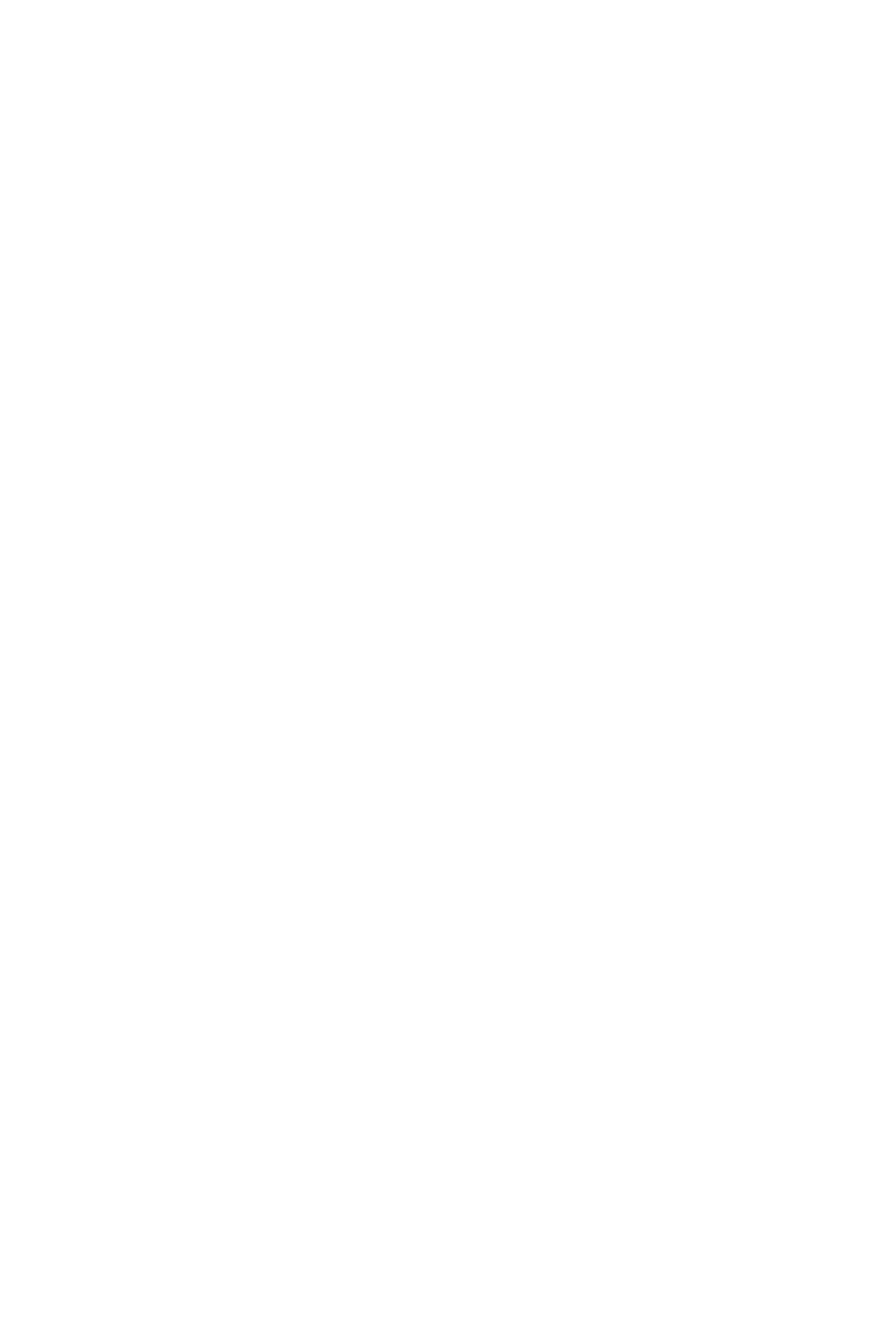
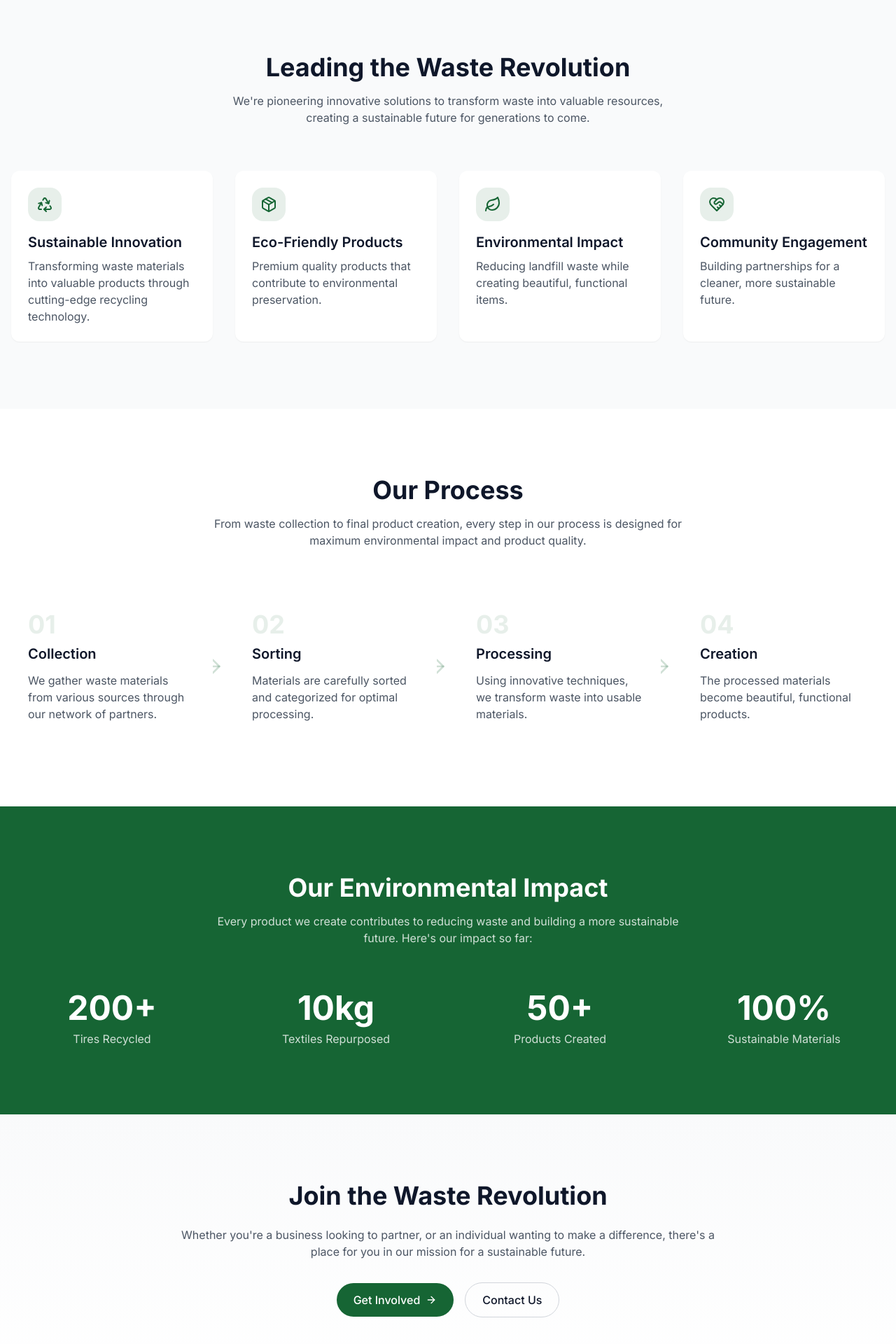
Before and after one commit to dtima/clsventures, a React (Vite) app: page / in a window 1280 px wide. Shown: the part 820-2740 px from the top of the page at 70% size. Before the commit the page ends 800 px from the top, so only its background shows below. Built offline with nearby package versions, Linux system fonts and the light colour scheme.

Commit message:
Implement remaining home page features
This commit continues the implementation of features for the home page.  Further details are not provided at this time.

```diff
--- /dev/null
+++ b/src/components/CTA.tsx
@@ -0,0 +1,38 @@
+
+import { ArrowRight } from "lucide-react";
+import { Link } from "react-router-dom";
+
+const CTA = () => {
+  return (
+    <section className="py-24 bg-gradient-to-b from-gray-50 to-white">
+      <div className="container mx-auto px-4">
+        <div className="max-w-3xl mx-auto text-center">
+          <h2 className="text-3xl md:text-4xl font-bold text-secondary-dark mb-6">
+            Join the Waste Revolution
+          </h2>
+          <p className="text-gray-600 mb-8">
+            Whether you're a business looking to partner, or an individual wanting to make
+            a difference, there's a place for you in our mission for a sustainable future.
+          </p>
+          <div className="flex flex-col sm:flex-row items-center justify-center gap-4">
+            <Link
+              to="/get-involved"
+              className="inline-flex items-center px-6 py-3 rounded-full bg-primary text-white font-medium hover:bg-primary-dark transition-colors duration-200 group"
+            >
+              Get Involved
+              <ArrowRight className="ml-2 h-4 w-4 transition-transform duration-200 group-hover:translate-x-1" />
+            </Link>
+            <Link
+              to="/contact"
+              className="inline-flex items-center px-6 py-3 rounded-full border border-gray-300 text-secondary-dark font-medium hover:bg-gray-50 transition-colors duration-200"
+            >
+              Contact Us
+            </Link>
+          </div>
+        </div>
+      </div>
+    </section>
+  );
+};
+
+export default CTA;
--- /dev/null
+++ b/src/components/Features.tsx
@@ -0,0 +1,65 @@
+
+import { Leaf, Package, HeartHandshake, Recycle } from "lucide-react";
+
+const Features = () => {
+  const features = [
+    {
+      title: "Sustainable Innovation",
+      description: "Transforming waste materials into valuable products through cutting-edge recycling technology.",
+      icon: Recycle,
+    },
+    {
+      title: "Eco-Friendly Products",
+      description: "Premium quality products that contribute to environmental preservation.",
+      icon: Package,
+    },
+    {
+      title: "Environmental Impact",
+      description: "Reducing landfill waste while creating beautiful, functional items.",
+      icon: Leaf,
+    },
+    {
+      title: "Community Engagement",
+      description: "Building partnerships for a cleaner, more sustainable future.",
+      icon: HeartHandshake,
+    },
+  ];
+
+  return (
+    <section className="py-24 bg-gray-50">
+      <div className="container mx-auto px-4">
+        <div className="text-center mb-16">
+          <h2 className="text-3xl md:text-4xl font-bold text-secondary-dark mb-4">
+            Leading the Waste Revolution
+          </h2>
+          <p className="text-gray-600 max-w-2xl mx-auto">
+            We're pioneering innovative solutions to transform waste into valuable resources,
+            creating a sustainable future for generations to come.
+          </p>
+        </div>
+
+        <div className="grid grid-cols-1 md:grid-cols-2 lg:grid-cols-4 gap-8">
+          {features.map((feature, index) => (
+            <div
+              key={feature.title}
+              className="bg-white rounded-xl p-6 shadow-sm hover:shadow-md transition-shadow duration-200"
+              style={{ animationDelay: `${index * 0.1}s` }}
+            >
+              <div className="w-12 h-12 bg-primary/10 rounded-lg flex items-center justify-center mb-4">
+                <feature.icon className="h-6 w-6 text-primary" />
+              </div>
+              <h3 className="text-xl font-semibold text-secondary-dark mb-2">
+                {feature.title}
+              </h3>
+              <p className="text-gray-600">
+                {feature.description}
+              </p>
+            </div>
+          ))}
+        </div>
+      </div>
+    </section>
+  );
+};
+
+export default Features;
--- /dev/null
+++ b/src/components/Impact.tsx
@@ -0,0 +1,56 @@
+
+const Impact = () => {
+  const stats = [
+    {
+      value: "200+",
+      label: "Tires Recycled",
+    },
+    {
+      value: "10kg",
+      label: "Textiles Repurposed",
+    },
+    {
+      value: "50+",
+      label: "Products Created",
+    },
+    {
+      value: "100%",
+      label: "Sustainable Materials",
+    },
+  ];
+
+  return (
+    <section className="py-24 bg-primary text-white">
+      <div className="container mx-auto px-4">
+        <div className="text-center mb-16">
+          <h2 className="text-3xl md:text-4xl font-bold mb-4">
+            Our Environmental Impact
+          </h2>
+          <p className="text-white/80 max-w-2xl mx-auto">
+            Every product we create contributes to reducing waste and building a more
+            sustainable future. Here's our impact so far:
+          </p>
+        </div>
+
+        <div className="grid grid-cols-2 lg:grid-cols-4 gap-8">
+          {stats.map((stat, index) => (
+            <div
+              key={stat.label}
+              className="text-center"
+              style={{ animationDelay: `${index * 0.1}s` }}
+            >
+              <div className="text-4xl md:text-5xl font-bold mb-2">
+                {stat.value}
+              </div>
+              <div className="text-white/80">
+                {stat.label}
+              </div>
+            </div>
+          ))}
+        </div>
+      </div>
+    </section>
+  );
+};
+
+export default Impact;
--- /dev/null
+++ b/src/components/Process.tsx
@@ -0,0 +1,70 @@
+
+import { ArrowRight } from "lucide-react";
+
+const Process = () => {
+  const steps = [
+    {
+      number: "01",
+      title: "Collection",
+      description: "We gather waste materials from various sources through our network of partners.",
+    },
+    {
+      number: "02",
+      title: "Sorting",
+      description: "Materials are carefully sorted and categorized for optimal processing.",
+    },
+    {
+      number: "03",
+      title: "Processing",
+      description: "Using innovative techniques, we transform waste into usable materials.",
+    },
+    {
+      number: "04",
+      title: "Creation",
+      description: "The processed materials become beautiful, functional products.",
+    },
+  ];
+
+  return (
+    <section className="py-24">
+      <div className="container mx-auto px-4">
+        <div className="text-center mb-16">
+          <h2 className="text-3xl md:text-4xl font-bold text-secondary-dark mb-4">
+            Our Process
+          </h2>
+          <p className="text-gray-600 max-w-2xl mx-auto">
+            From waste collection to final product creation, every step in our process is designed
+            for maximum environmental impact and product quality.
+          </p>
+        </div>
+
+        <div className="grid grid-cols-1 md:grid-cols-2 lg:grid-cols-4 gap-8">
+          {steps.map((step, index) => (
+            <div
+              key={step.number}
+              className="relative"
+              style={{ animationDelay: `${index * 0.1}s` }}
+            >
+              <div className="bg-white p-6 rounded-xl relative z-10">
+                <span className="text-4xl font-bold text-primary/10">
+                  {step.number}
+                </span>
+                <h3 className="text-xl font-semibold text-secondary-dark mt-2 mb-3">
+                  {step.title}
+                </h3>
+                <p className="text-gray-600">
+                  {step.description}
+                </p>
+              </div>
+              {index < steps.length - 1 && (
+                <ArrowRight className="hidden lg:block absolute top-1/2 -right-4 transform -translate-y-1/2 text-primary/20 h-8 w-8" />
+              )}
+            </div>
+          ))}
+        </div>
+      </div>
+    </section>
+  );
+};
+
+export default Process;
--- a/src/pages/Index.tsx
+++ b/src/pages/Index.tsx
@@ -1,12 +1,20 @@
 
 import Hero from "@/components/Hero";
 import Navbar from "@/components/Navbar";
+import Features from "@/components/Features";
+import Impact from "@/components/Impact";
+import Process from "@/components/Process";
+import CTA from "@/components/CTA";
 
 const Index = () => {
   return (
     <div className="min-h-screen bg-white">
       <Navbar />
       <Hero />
+      <Features />
+      <Process />
+      <Impact />
+      <CTA />
     </div>
   );
 };
```
